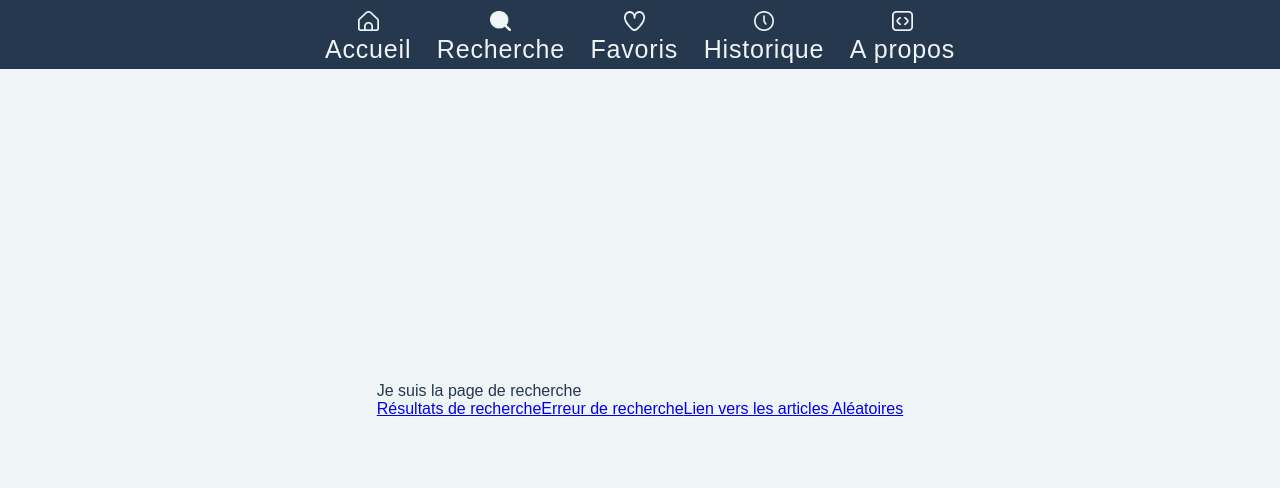
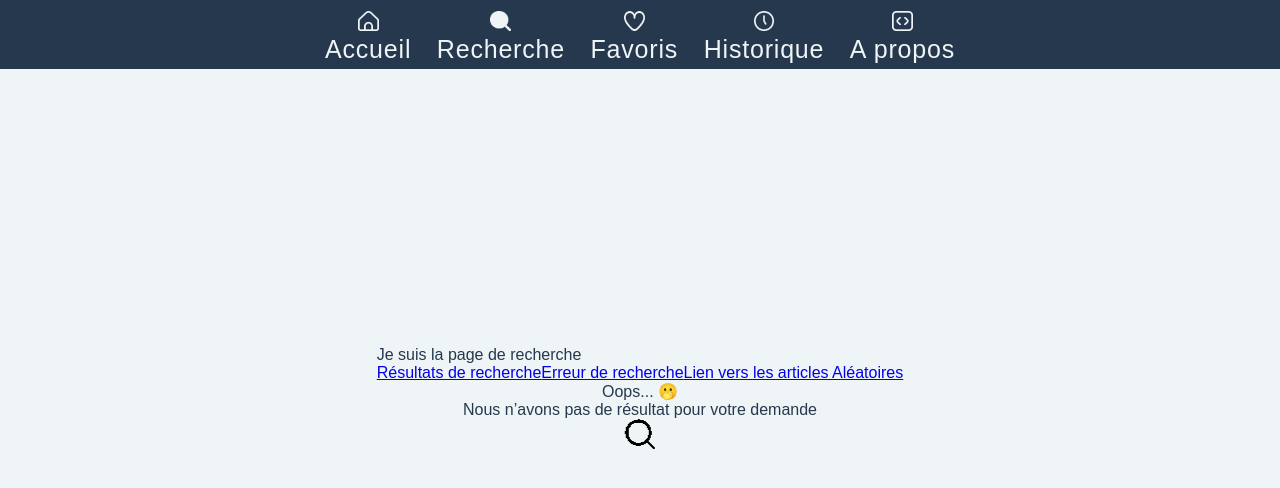
Before and after one commit to WildCodeSchool/2024-12-orleans-cda-project2-team-b, a React (Vite) app: page /recherche/oops in a window 1280 px wide. Shown: the top 488 px of the page. Built offline with nearby package versions, Linux system fonts and the light colour scheme; a web font is replaced by a local one.

Commit message:
add text nosearch

```diff
--- a/src/app.jsx
+++ b/src/app.jsx
@@ -2,12 +2,14 @@ import { Outlet } from 'react-router-dom';
 
 import './app.scss';
 import Navbar from './components/navbar';
+import Oops from './pages/oops';
 
 function App() {
   return (
     <div>
       <Navbar />
 
+      <Oops />
       <main className='absolute-center-container'>
         <Outlet />
       </main>
--- a/src/components/searcherror.jsx
+++ /dev/null
@@ -1,5 +0,0 @@
-import './searcherror.scss';
-
-export default function SearchError() {
-  return <></>;
-}
--- a/src/components/searcherror.scss
+++ /dev/null
@@ -1 +0,0 @@
-@use '/src/variables.scss' as vars;
--- a/src/pages/oops.jsx
+++ b/src/pages/oops.jsx
@@ -3,7 +3,11 @@ import './oops.scss';
 export default function Oops() {
   return (
     <>
-      <p>Je suis la page d erreurs du Oups pas de recherche trouvee</p>
+    <div className="nosearchcontainer">
+      <p>Oops... 🫢<br />
+      Nous n’avons pas de résultat pour votre demande</p>
+      <a href="recherche"><img src="/icons/search-inactive-black.png" alt="loupe lien vers recherche" /></a>
+      </div>
     </>
   );
 }
--- a/src/pages/oops.scss
+++ b/src/pages/oops.scss
@@ -0,0 +1,5 @@
+@use '/src/variables.scss' as vars;
+
+.nosearchcontainer{
+    text-align: center;
+}
--- a/src/pages/search.jsx
+++ b/src/pages/search.jsx
@@ -1,4 +1,4 @@
-import { Link } from 'react-router-dom';
+import { Link, Outlet } from 'react-router-dom';
 
 import './search.scss';
 
@@ -9,6 +9,7 @@ export default function Search() {
       <Link to='resultats-de-recherche'>Résultats de recherche</Link>
       <Link to='oops'>Erreur de recherche</Link>
       <Link to='article-aleatoire'>Lien vers les articles Aléatoires</Link>
+      <Outlet />
     </>
   );
 }
```
Also changed, not shown: public/icons/search-inactive-black.png (added).
